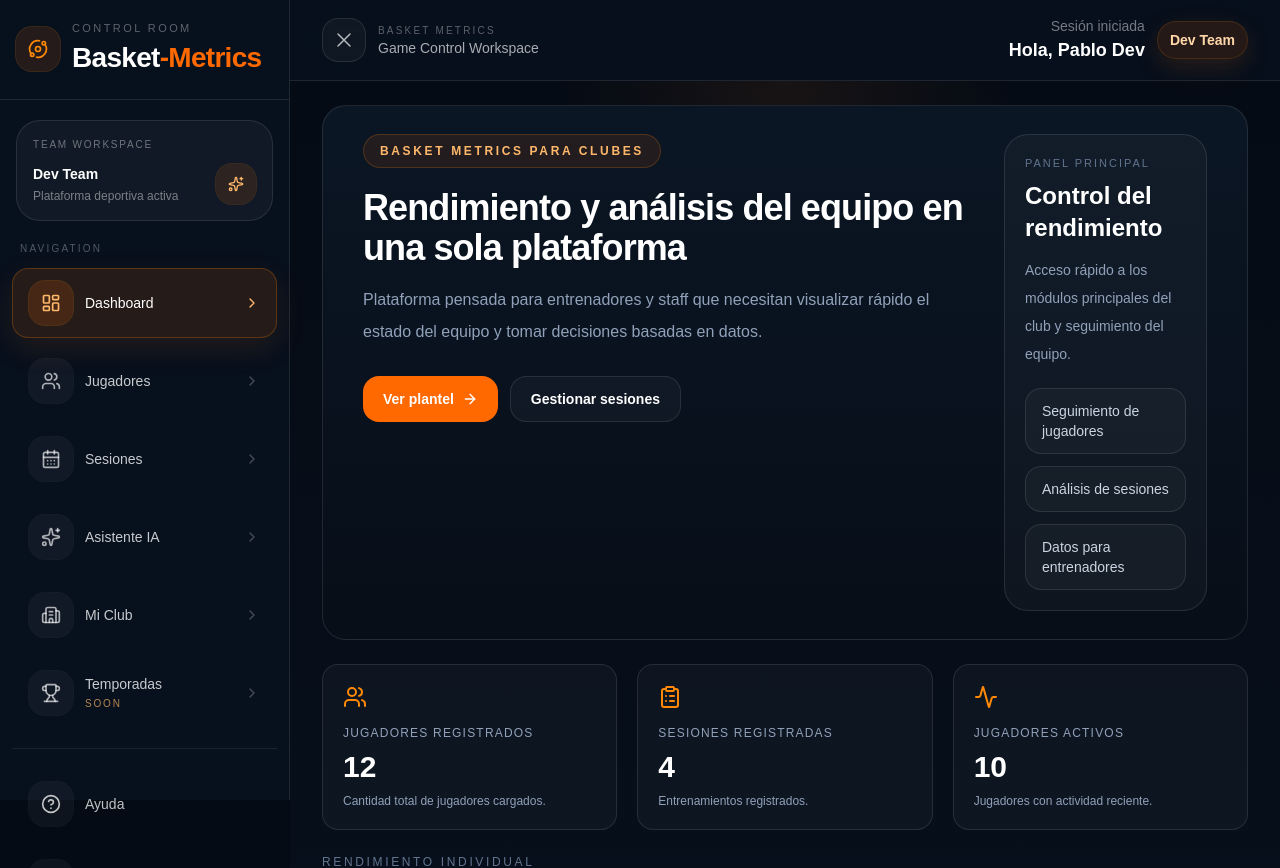
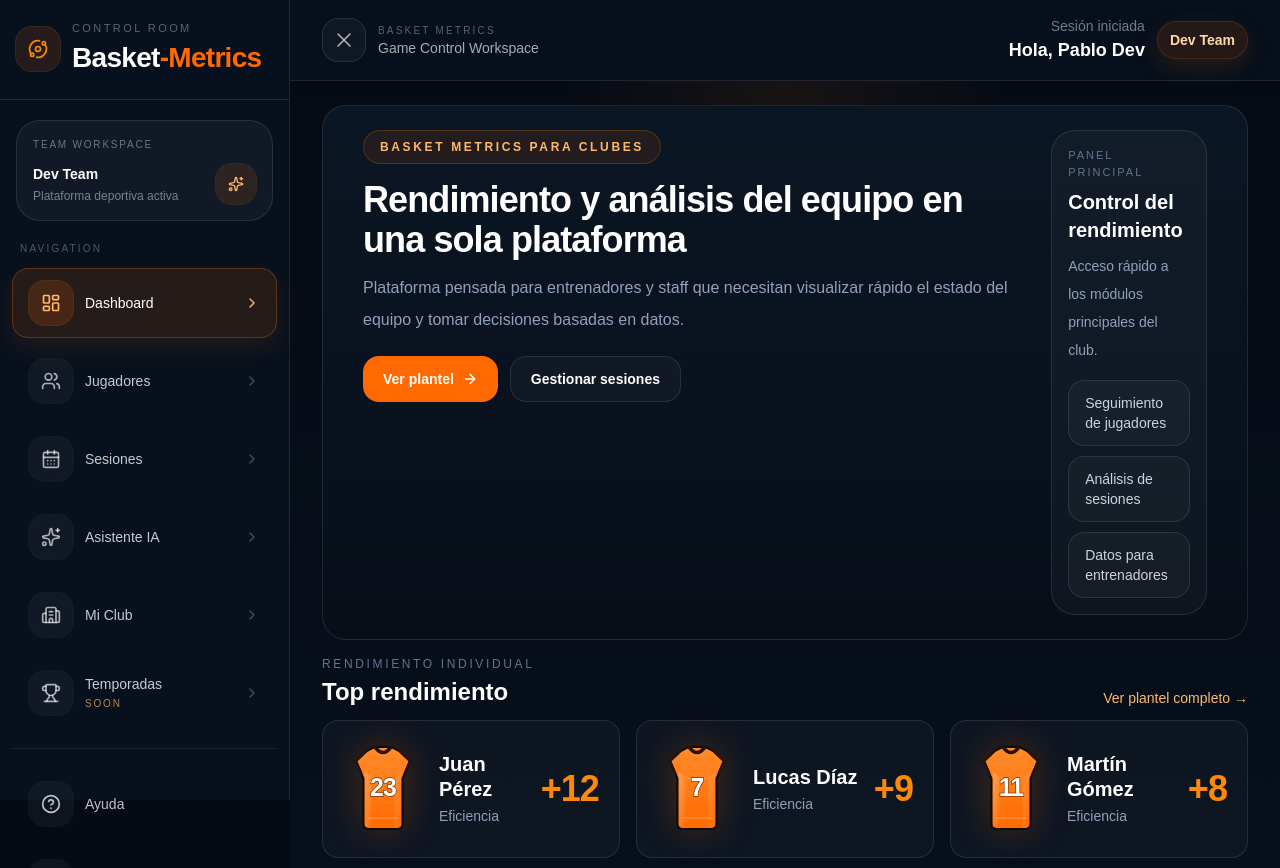
Before and after one commit to PabloLeonRios/basket-metrics-clean, a Next.js app: page /panel/dashboard in a window 1280 px wide. Shown: the top 868 px of the page. Built offline with nearby package versions, Linux system fonts and the light colour scheme.

Commit message:
Refactor dashboard layout and update spacing
Refactor dashboard layout and update spacing

```diff
--- a/src/app/panel/dashboard/page.tsx
+++ b/src/app/panel/dashboard/page.tsx
@@ -270,27 +270,27 @@ export default function DashboardPage() {
   ];
 
   return (
-    <div className="space-y-6">
+    <div className="space-y-4">
       <section
-        className={`${shellClassName()} overflow-hidden px-8 py-6 md:px-10 md:py-7`}
+        className={`${shellClassName()} overflow-hidden px-8 py-5 md:px-10 md:py-6`}
       >
-        <div className="grid gap-8 xl:grid-cols-[1.5fr_0.5fr]">
+        <div className="grid gap-6 xl:grid-cols-[1.62fr_0.38fr]">
           <div>
             <div className="inline-flex items-center gap-2 rounded-full border border-orange-400/20 bg-orange-500/10 px-4 py-2 text-xs font-semibold uppercase tracking-[0.22em] text-orange-300">
               Basket Metrics para clubes
             </div>
 
-            <h1 className="mt-5 max-w-4xl text-3xl font-bold tracking-tight text-white md:text-4xl">
+            <h1 className="mt-4 max-w-4xl text-3xl font-bold tracking-tight text-white md:text-4xl">
               Rendimiento y análisis del equipo en una sola plataforma
             </h1>
 
-            <p className="mt-4 max-w-3xl text-base leading-8 text-slate-400">
+            <p className="mt-3 max-w-3xl text-base leading-8 text-slate-400">
               Plataforma pensada para entrenadores y staff que necesitan
-              visualizar rápido el estado del equipo y tomar decisiones
-              basadas en datos.
+              visualizar rápido el estado del equipo y tomar decisiones basadas
+              en datos.
             </p>
 
-            <div className="mt-7 flex flex-wrap gap-3">
+            <div className="mt-5 flex flex-wrap gap-3">
               <Link
                 href="/panel/players"
                 className="inline-flex items-center gap-2 rounded-2xl bg-orange-500 px-5 py-3 text-sm font-semibold text-white transition hover:bg-orange-400"
@@ -308,21 +308,20 @@ export default function DashboardPage() {
             </div>
           </div>
 
-          <div className="rounded-[24px] border border-white/10 bg-white/[0.03] p-5">
+          <div className="rounded-[24px] border border-white/10 bg-white/[0.03] p-4">
             <p className="text-[11px] uppercase tracking-[0.18em] text-slate-500">
               Panel principal
             </p>
 
-            <h3 className="mt-2 text-2xl font-bold text-white">
+            <h3 className="mt-2 text-xl font-bold text-white">
               Control del rendimiento
             </h3>
 
-            <p className="mt-3 text-sm leading-7 text-slate-400">
-              Acceso rápido a los módulos principales del club y seguimiento del
-              equipo.
+            <p className="mt-2 text-sm leading-7 text-slate-400">
+              Acceso rápido a los módulos principales del club.
             </p>
 
-            <div className="mt-5 space-y-3">
+            <div className="mt-4 space-y-2.5">
               <div className="rounded-2xl border border-white/10 bg-white/[0.03] px-4 py-3 text-sm text-slate-300">
                 Seguimiento de jugadores
               </div>
@@ -336,6 +335,39 @@ export default function DashboardPage() {
               </div>
             </div>
           </div>
+        </div>
+      </section>
+
+      <section className="space-y-3">
+        <div className="flex items-end justify-between gap-4">
+          <div>
+            <p className="text-xs uppercase tracking-[0.22em] text-slate-500">
+              Rendimiento individual
+            </p>
+
+            <h2 className="mt-1 text-2xl font-bold text-white">
+              Top rendimiento
+            </h2>
+          </div>
+
+          <Link
+            href="/panel/players"
+            className="text-sm font-medium text-orange-300 transition hover:text-orange-200"
+          >
+            Ver plantel completo →
+          </Link>
+        </div>
+
+        <div className="grid gap-4 md:grid-cols-3">
+          {topPlayers.map((player) => (
+            <TopPlayerCard
+              key={player.id}
+              name={player.name}
+              number={player.number}
+              efficiency={player.efficiency}
+              href={`/panel/players/${player.id}`}
+            />
+          ))}
         </div>
       </section>
 
@@ -364,39 +396,6 @@ export default function DashboardPage() {
           href="/panel/players"
         />
       </section>
-
-      <section className="space-y-4">
-        <div className="flex items-end justify-between gap-4">
-          <div>
-            <p className="text-xs uppercase tracking-[0.22em] text-slate-500">
-              Rendimiento individual
-            </p>
-
-            <h2 className="mt-2 text-2xl font-bold text-white">
-              Top rendimiento
-            </h2>
-          </div>
-
-          <Link
-            href="/panel/players"
-            className="text-sm font-medium text-orange-300 transition hover:text-orange-200"
-          >
-            Ver plantel completo →
-          </Link>
-        </div>
-
-        <div className="grid gap-4 md:grid-cols-3">
-          {topPlayers.map((player) => (
-            <TopPlayerCard
-              key={player.id}
-              name={player.name}
-              number={player.number}
-              efficiency={player.efficiency}
-              href={`/panel/players/${player.id}`}
-            />
-          ))}
-        </div>
-      </section>
     </div>
   );
 }
```
